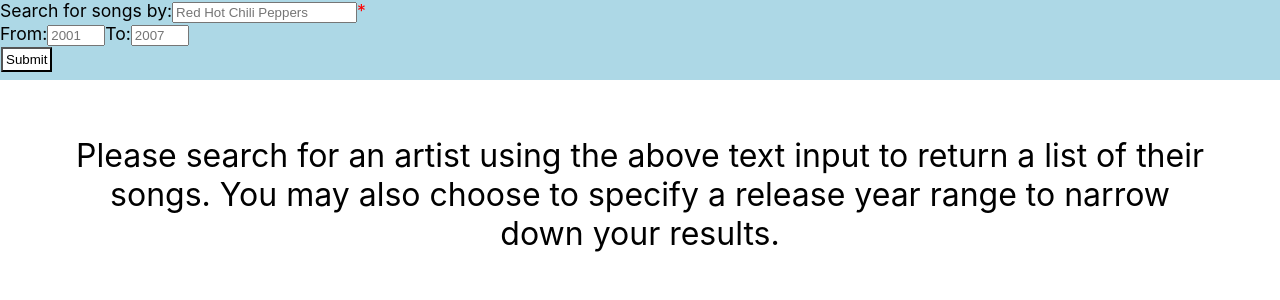
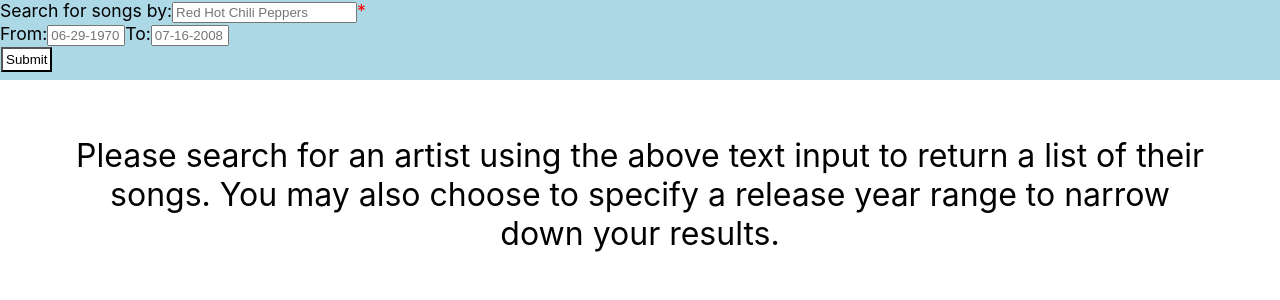
Before and after one commit to aeolion7/songfinder, a React (Create React App) app: page / in a window 1280 px wide. Shown: the top 300 px of the page. Built offline with nearby package versions, Linux system fonts and the light colour scheme.

Commit message:
changed year search inputs to take MM-DD-YYYY dates

```diff
--- a/src/components/Header.js
+++ b/src/components/Header.js
@@ -7,8 +7,8 @@
     super(props);
     this.state = {
       artist: '',
-      startYear: '',
-      endYear: '',
+      startDate: '',
+      endDate: '',
     };
     this.generateArtistSlug = this.generateArtistSlug.bind(this);
     this.handleChange = this.handleChange.bind(this);
@@ -28,13 +28,13 @@
     this.props.startLoading();
     this.props.searchForSongs(
       this.generateArtistSlug(this.state.artist),
-      this.state.startYear,
-      this.state.endYear
+      this.state.startDate,
+      this.state.endDate
     );
     this.setState({
       artist: '',
-      startYear: '',
-      endYear: '',
+      startDate: '',
+      endDate: '',
     });
   }
 
@@ -55,27 +55,27 @@
           />
           <span className="required">*</span>
           <br />
-          <label htmlFor="startYear">From:</label>
+          <label htmlFor="startDate">From:</label>
           <input
-            className="year-input"
+            className="date-input"
             type="text"
-            name="startYear"
-            value={this.state.startYear}
+            name="startDate"
+            value={this.state.startDate}
             onChange={this.handleChange}
-            pattern="[0-9]{4}"
-            placeholder="2001"
-            title="Please enter a 4-digit year (ex. 2001)."
+            pattern="[0-9-]+"
+            placeholder="06-29-1970"
+            title="Please enter a date in MM-DD-YYYY format."
           />
-          <label htmlFor="endYear">To:</label>
+          <label htmlFor="endDate">To:</label>
           <input
-            className="year-input"
+            className="date-input"
             type="text"
-            name="endYear"
-            value={this.state.endYear}
+            name="endDate"
+            value={this.state.endDate}
             onChange={this.handleChange}
-            pattern="[0-9]{4}"
-            placeholder="2007"
-            title="Please enter a 4-digit year (ex. 2001)."
+            pattern="[0-9-]+"
+            placeholder="07-16-2008"
+            title="Please enter a date in MM-DD-YYYY format."
           />
           <button type="submit">Submit</button>
         </form>
@@ -86,8 +86,8 @@
 
 const mapDispatchToProps = dispatch => {
   return {
-    searchForSongs: (artistSlug, startYear, endYear) => {
-      dispatch(getSongsFromAPI(artistSlug, startYear, endYear));
+    searchForSongs: (artistSlug, startDate, endDate) => {
+      dispatch(getSongsFromAPI(artistSlug, startDate, endDate));
     },
     startLoading: () => {
       dispatch(startLoading());
--- a/src/index.css
+++ b/src/index.css
@@ -49,8 +49,8 @@
   text-align: center;
 }
 
-.year-input {
-  width: 50px;
+.date-input {
+  width: 70px;
 }
 
 #container {
--- a/src/store/songReducer.js
+++ b/src/store/songReducer.js
@@ -1,5 +1,6 @@
 import axios from 'axios';
 import 'babel-polyfill';
+import { formatDate, compare } from '../utils/utils';
 
 const initialState = {
   songs: [],
@@ -32,8 +33,8 @@
 
 export const getSongsFromAPI = (
   artistSlug,
-  startYear,
-  endYear
+  startDate,
+  endDate
 ) => async dispatch => {
   try {
     const { data } = await axios.get(
@@ -43,22 +44,18 @@
 
     let songArray = data.results;
 
-    if (startYear) {
+    if (startDate) {
+      const checkStartDate = formatDate(startDate);
       songArray = songArray.filter(
-        song => song.releaseDate.slice(0, 4) >= startYear
+        song => song.releaseDate.slice(0, 10) >= checkStartDate
       );
     }
 
-    if (endYear) {
+    if (endDate) {
+      const checkEndDate = formatDate(endDate);
       songArray = songArray.filter(
-        song => song.releaseDate.slice(0, 4) <= endYear
+        song => song.releaseDate.slice(0, 10) <= checkEndDate
       );
-    }
-
-    function compare(a, b) {
-      if (a.releaseDate < b.releaseDate) return -1;
-      if (a.releaseDate > b.releaseDate) return 1;
-      return 0;
     }
 
     // sorts songs in chronological order
--- /dev/null
+++ b/src/utils/utils.js
@@ -0,0 +1,15 @@
+// given a date such as  06-29-1970,
+// return 1970-06-29
+export const formatDate = dateStr => {
+  const month = dateStr.slice(0, 2);
+  const date = dateStr.slice(3, 5);
+  const year = dateStr.slice(6, 10);
+
+  return year + '-' + month + '-' + date;
+};
+
+export const compare = (a, b) => {
+  if (a.releaseDate < b.releaseDate) return -1;
+  if (a.releaseDate > b.releaseDate) return 1;
+  return 0;
+};
```
